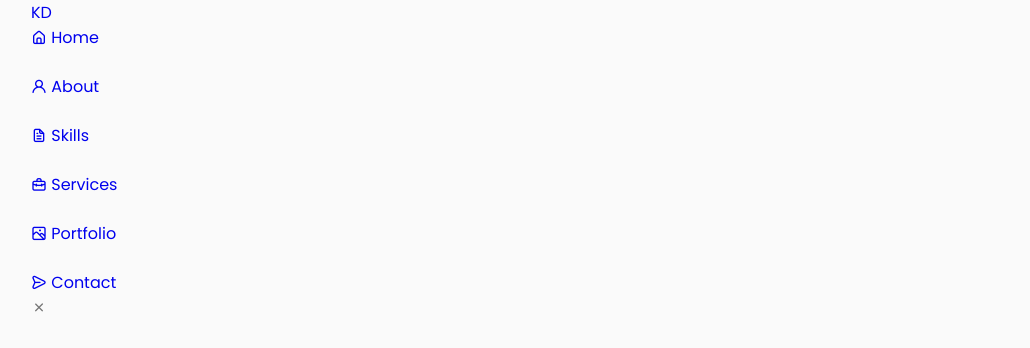
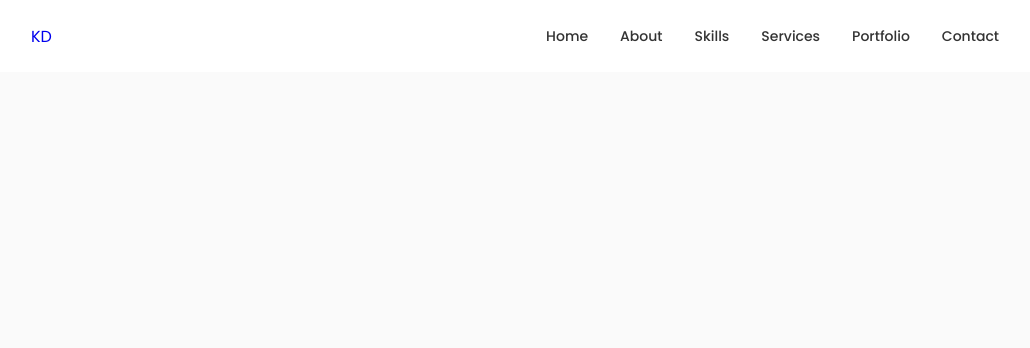
Before and after one commit to KD-Kongo-Dervilon/Portfolio-Product-Owner, a React (Create React App) app in the folder portfolio-product-owner/: page / in a window 1280 px wide. Shown: the top 348 px of the page, without its empty margins (125-1155 px from the left). Built offline with nearby package versions, Linux system fonts and the light colour scheme.

Commit message:
mise en place css header

```diff
--- a/portfolio-product-owner/src/components/header/Header.jsx
+++ b/portfolio-product-owner/src/components/header/Header.jsx
@@ -43,7 +43,9 @@
 
                     <i class="uil uil-times nav_close"></i>
                 </div>
-                <div className='nav_toggle'></div>
+                <div className="nav_toggle">
+                    <i class="uil uil-apps"></i>
+                </div>
             </nav>
         </header>
     );
--- a/portfolio-product-owner/src/components/header/header.css
+++ b/portfolio-product-owner/src/components/header/header.css
@@ -0,0 +1,47 @@
+.header {
+    width : 100%;
+    position : fixed;
+    top: 0;
+    left : 0;
+    z-index: var(--z-fixed);
+    background-color: var(--container-color);
+}
+
+.nav{
+    height: calc(var(--header-height) + 1.5rem);
+    display : flex;
+    justify-content: space-between;
+    align-items: center;
+    column-gap: 1.5rem;
+}
+
+.nav_toggle,
+.nav_toggle {
+    color : var(--title-color);
+    font-weight: var(--font-medium);
+}
+
+.nav_list {
+    display: flex;
+    column-gap: 2rem;
+}
+
+.nav_link {
+    display: flex;
+    flex-direction:column;
+    align-items: center;
+    font-size: var(--small-font-size);
+    color: var(--title-color);
+    font-weight: var(--font-medium);
+    transition: .3s;
+    -webkit-transition: .3s;
+    -moz-transition: .3s;
+    -ms-transition: .3s;
+    -o-transition: .3s;
+}
+
+.nav_icon,
+.nav_close,
+.nav_toggle {
+    display: none;
+}
```
Also changed, not shown: 1 other file (tests, documents, lock files or other folders).
